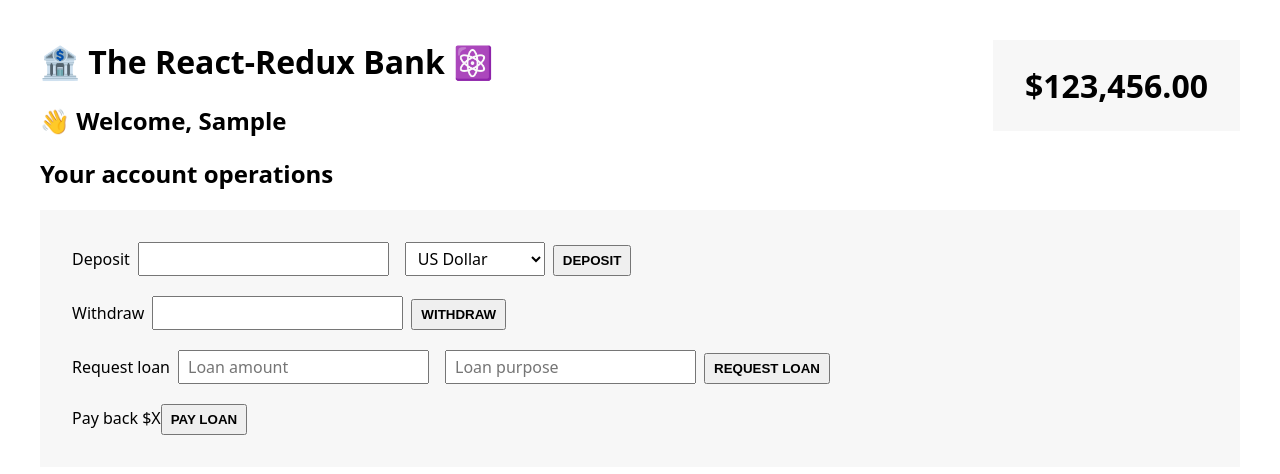
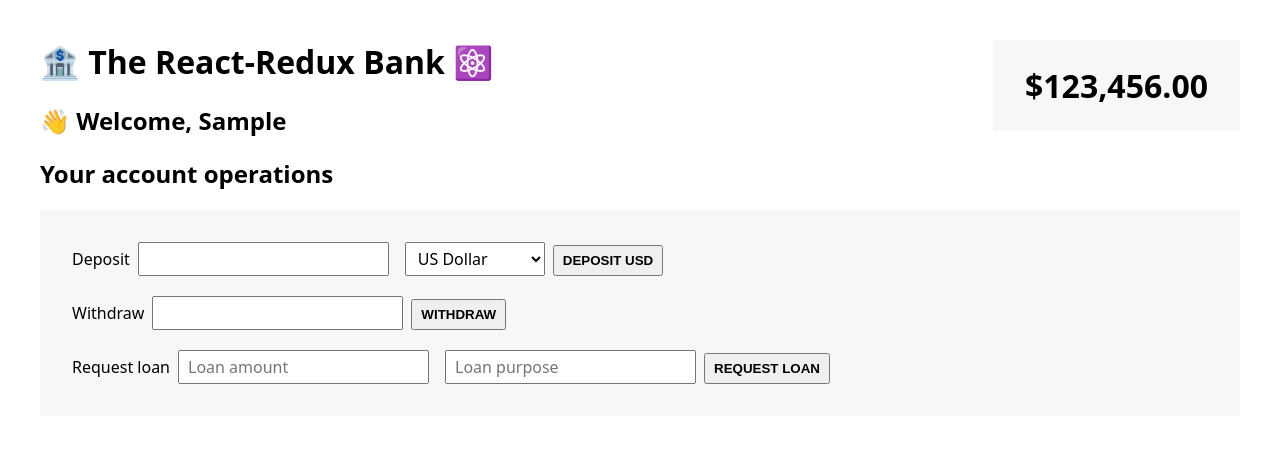
Before and after one commit to CezarLuca/20.1_redux-intro, a React (Create React App) app: page / in a window 1280 px wide. Both pictures are taken after typing "Sample", "Sample" into the empty fields and a click on the button "CREATE NEW CUSTOMER". Shown: the top 474 px of the page. Built offline with nearby package versions, Linux system fonts and the light colour scheme.

Commit message:
Dispatching Actions from the React App done

```diff
--- a/src/features/accounts/AccountOperations.js
+++ b/src/features/accounts/AccountOperations.js
@@ -1,4 +1,6 @@
 import { useState } from "react";
+import { useDispatch, useSelector } from "react-redux";
+import { deposit, withdraw, requestLoan, payLoan } from "./accountSlice";
 
 function AccountOperations() {
     const [depositAmount, setDepositAmount] = useState("");
@@ -7,13 +9,41 @@
     const [loanPurpose, setLoanPurpose] = useState("");
     const [currency, setCurrency] = useState("USD");
 
-  function handleDeposit() {}
+    const dispatch = useDispatch();
+    // const account = useSelector((store) => store.account);
+    const {
+        loan: currentLoan,
+        loanPurpose: currentLoanPurpose,
+        balance,
+    } = useSelector((store) => store.account);
 
-  function handleWithdrawal() {}
+    console.log(balance);
 
-  function handleRequestLoan() {}
+    function handleDeposit() {
+        if (!depositAmount) return;
 
-  function handlePayLoan() {}
+        dispatch(deposit(depositAmount));
+        setDepositAmount("");
+    }
+
+    function handleWithdrawal() {
+        if (!withdrawalAmount) return;
+
+        dispatch(withdraw(withdrawalAmount));
+        setWithdrawalAmount("");
+    }
+
+    function handleRequestLoan() {
+        if (!loanAmount || !loanPurpose) return;
+
+        dispatch(requestLoan(loanAmount, loanPurpose));
+        setLoanAmount("");
+        setLoanPurpose("");
+    }
+
+    function handlePayLoan() {
+        dispatch(payLoan());
+    }
 
     return (
         <div>
@@ -35,7 +65,9 @@
                         <option value="GBP">British Pound</option>
                     </select>
 
-          <button onClick={handleDeposit}>Deposit {depositAmount}</button>
+                    <button onClick={handleDeposit}>
+                        Deposit {depositAmount} {currency}
+                    </button>
                 </div>
 
                 <div>
@@ -66,10 +98,14 @@
                     <button onClick={handleRequestLoan}>Request loan</button>
                 </div>
 
+                {currentLoan > 0 && (
                     <div>
-          <span>Pay back $X</span>
+                        <span>
+                            Pay back ${currentLoan} ({currentLoanPurpose})
+                        </span>
                         <button onClick={handlePayLoan}>Pay loan</button>
                     </div>
+                )}
             </div>
         </div>
     );
```
Lines whose indentation alone changed are shown as unchanged.
